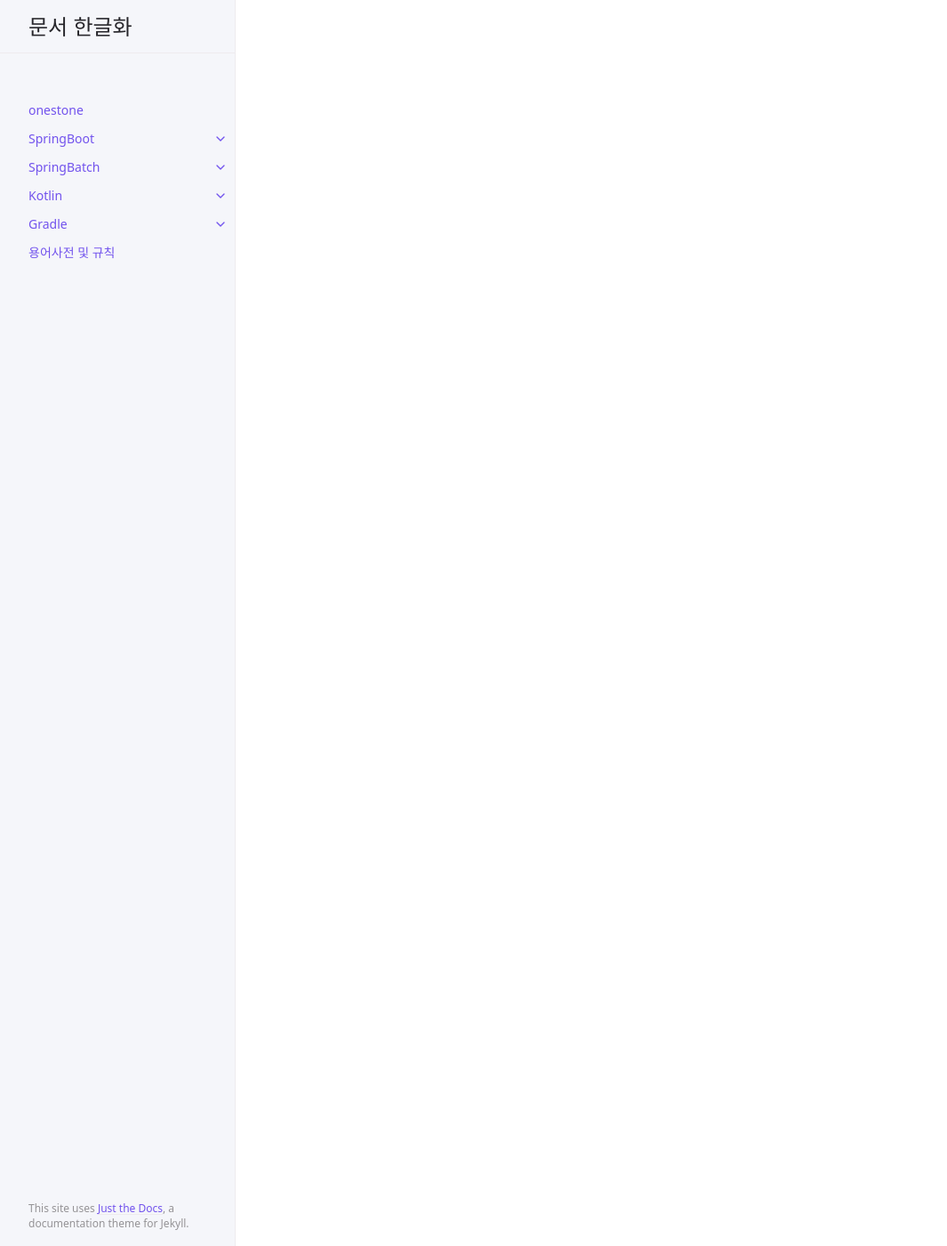
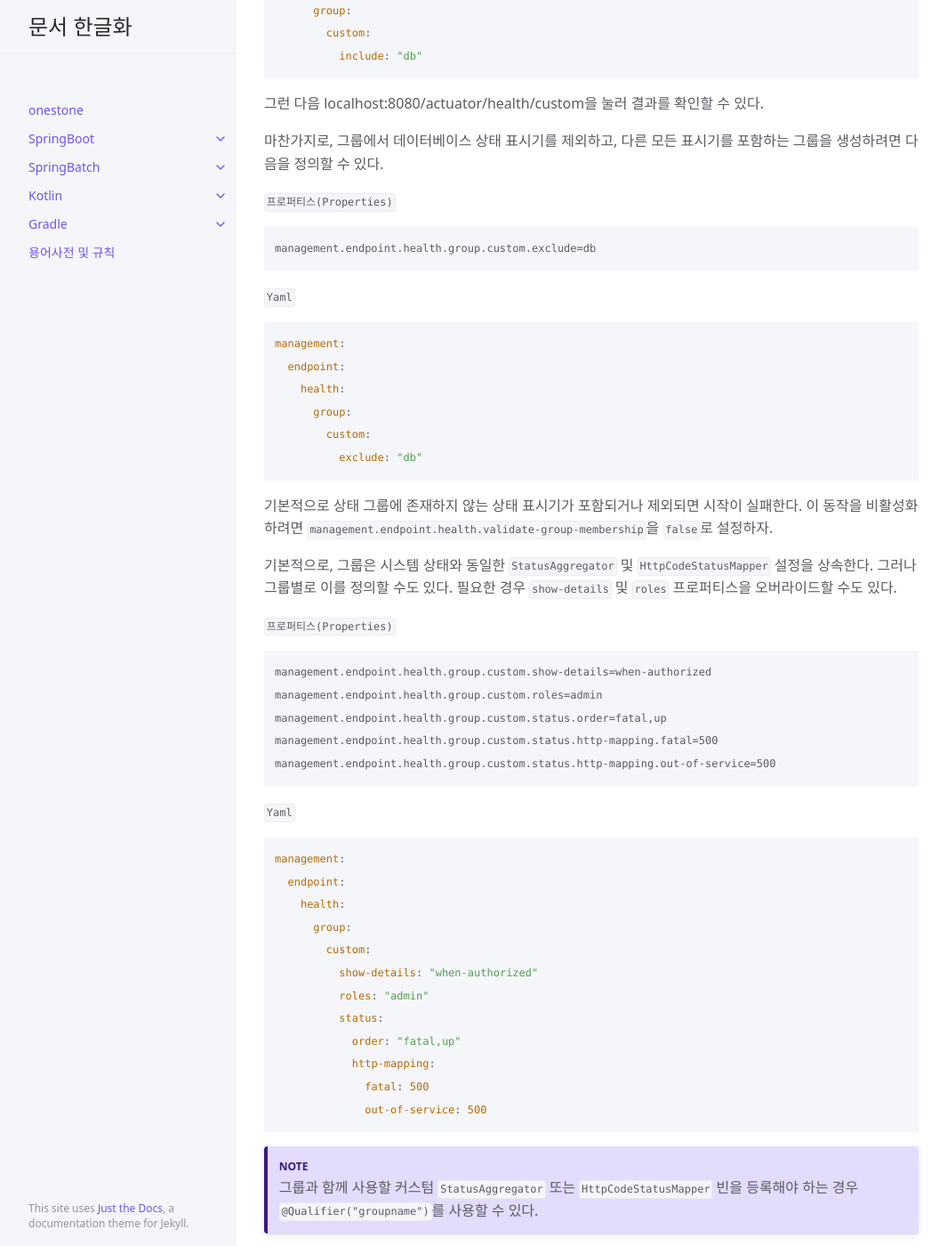
Before and after one commit to onestone9900/onestone9900.github.io, a Jekyll site: the page built from docs/spring_boot/3.1.1/spring_boot/13.production_ready_features.md, in a window 1280 px wide and 1400 px high, scrolled down 23953 px. Shown: the whole window at 89% size, without its empty margins (107-1172 px from the left). Built offline with Jekyll 4.4.1, drawn with Linux system fonts in a browser that asks for light colours; some of the changed text lies outside the part shown.

Commit message:
docs: spring boot - 자동 구성된 리액티브헬스인디케이터 상태 그룹(Auto-configured ReactiveHealthIndicators Health Groups)

````diff
--- a/docs/spring_boot/3.1.1/spring_boot/13.production_ready_features.md
+++ b/docs/spring_boot/3.1.1/spring_boot/13.production_ready_features.md
@@ -28,7 +28,7 @@ nav_order: 13
       - 13.2.8. 상태 정보(Health Information)
         - 헬스인디케이터 자동 구성(Auto-configured HealthIndicators)
         - 커스텀 헬스인디케이터 작성. 리액티브 헬스인디케이터(Writing Custom HealthIndicators. Reactive Health Indicators)
-        - 자동 구성된 ReactiveHealthIndicators 상태 그룹(Auto-configured ReactiveHealthIndicators Health Groups)
+        - 자동 구성된 리액티브헬스인디케이터 상태 그룹(Auto-configured ReactiveHealthIndicators Health Groups)
         - 데이터소스 상태(DataSource Health)
       - 13.2.9. Kubernetes Probes
         - Checking External State With Kubernetes Probes
@@ -691,7 +691,7 @@ Jersey를 사용하는 경우 범위 요청이 지원되지 않는다.
 |`readinessstate`|`ReadinessStateHealthIndicator`|"Readiness" 애플리케이션 가용성 상태를 노출한다.|
 
 
-### 커스텀 헬스인디케이터 작성. 리액티브 헬스인디케이터(Writing Custom HealthIndicators. Reactive Health Indicators)
+#### 커스텀 헬스인디케이터 작성. 리액티브 헬스인디케이터(Writing Custom HealthIndicators. Reactive Health Indicators)
 커스텀 상태 정보를 제공하기 위해 `HealthIndicator` 인터페이스를 구현하는 스프링 빈을 등록할 수 있다. `health()` 메서드 구현을 제공하고 `Health` 응답을 반환해야 한다. 상태 응답에는 상태가 포함되어야 하며 선택적으로 표시할 추가 세부 정보를 포함할 수 있다. 다음 코드는 샘플 `HealthIndicator` 구현을 보여준다.
 
 `자바`
@@ -743,7 +743,7 @@ class MyHealthIndicator : HealthIndicator {
 주어진 `HealthIndicator`의 식별자는 `HealthIndicator` 접미사가 없는 빈의 이름이다(존재하는 경우). 앞의 예에서 상태 정보는 my라는 항목에서 사용할 수 있다.
 
 {: .note}
-헬스 인디케이터(Health indicator)는 일반적으로 HTTP를 통해 호출되며 연결 시간이 초과되기 전에 응답해야 한다. 스프링 부트는 응답하는 데 10초 이상 걸리는 헬스 인디케이터에 대한 경고 메시지를 기록한다. 이 임계값을 구성하려면 `management.endpoint.health.logging.slow-indicator-threshold` 프로퍼티를 사용할 수 있다.
+상태 표시기(Health indicator)는 일반적으로 HTTP를 통해 호출되며 연결 시간이 초과되기 전에 응답해야 한다. 스프링 부트는 응답하는 데 10초 이상 걸리는 상태 표시기에 대한 경고 메시지를 기록한다. 이 임계값을 구성하려면 `management.endpoint.health.logging.slow-indicator-threshold` 프로퍼티를 사용할 수 있다.
 
 스프링 부트의 사전 정의된 상태 타입 외에도 `Health`는 새로운 시스템 상태를 나타내는 커스텀 상태를 반환할 수 있다. 이러한 경우 `StatusAggregator` 인터페이스의 커스텀 구현도 제공해야 한다. 또는 `management.endpoint.health.status.order` 구성 프로퍼티를 사용하여 기본 구현을 구성해야 한다.
 
@@ -796,3 +796,108 @@ management:
 |`OUT_OF_SERVICE`|`SERVICE_UNAVAILABLE` (`503`)|
 |`UP`|No mapping by default, so HTTP status is `200`|
 |`UNKNOWN`|No mapping by default, so HTTP status is `200`|
+
+
+#### 자동 구성된 리액티브헬스인디케이터 상태 그룹(Auto-configured ReactiveHealthIndicators Health Groups)
+적절한 경우 스프링 부트는 다음 리액티브헬스인디케이터(ReactiveHealthIndicator)를 자동 구성한다.
+
+|키|명칭|설명|
+|---|---|---|
+|`cassandra`|`CassandraDriverReactiveHealthIndicator`|카산드라 데이터베이스가 작동 중인지 확인한다.|
+|`couchbase`|`CouchbaseReactiveHealthIndicator`|카우치베이스 클러스터가 작동 중인지 확인한다.|
+|`elasticsearch`|`ElasticsearchReactiveHealthIndicator`|엘라스틱서치 클러스터가 작동 중인지 확인한다.|
+|`mongo`|`MongoReactiveHealthIndicator`|몽고 데이터베이스가 작동 중인지 확인한다.|
+|`neo4j`|`Neo4jReactiveHealthIndicator`|Neo4j 데이터베이스가 작동 중인지 확인한다.|
+|`redis`|`RedisReactiveHealthIndicator`|레디스 서버가 작동 중인지 확인한다.|
+
+{: .note}
+필요한 경우 리액티브 표시기(indicator)가 일반 표시기를 대체한다. 또한 명시적으로 처리되지 않은 헬스인디케이터(HealthIndicator)는 자동으로 래핑된다.
+
+##### 상태 그룹(Health Groups)
+상태 표시기를 다양한 목적으로 사용할 수 있는 그룹으로 구성하는 것이 유용한 경우가 있다.
+
+상태 표시기 그룹을 추가하려면 `management.endpoint.health.group.<name>` 특성을 사용하고, 포함하거나 제외할 상태 표시기 ID 목록을 지정할 수 있다. 예를 들어, 데이터베이스 상태 표시기만 포함하는 그룹을 생성하려면 다음을 정의할 수 있다.
+
+`프로퍼티스(Properties)`
+```
+management.endpoint.health.group.custom.include=db
+```
+
+`Yaml`
+```yaml
+management:
+  endpoint:
+    health:
+      group:
+        custom:
+          include: "db"
+```
+
+그런 다음 localhost:8080/actuator/health/custom을 눌러 결과를 확인할 수 있다.
+
+마찬가지로, 그룹에서 데이터베이스 상태 표시기를 제외하고, 다른 모든 표시기를 포함하는 그룹을 생성하려면 다음을 정의할 수 있다.
+
+`프로퍼티스(Properties)`
+```
+management.endpoint.health.group.custom.exclude=db
+```
+
+`Yaml`
+```yaml
+management:
+  endpoint:
+    health:
+      group:
+        custom:
+          exclude: "db"
+```
+
+기본적으로 상태 그룹에 존재하지 않는 상태 표시기가 포함되거나 제외되면 시작이 실패한다. 이 동작을 비활성화하려면 `management.endpoint.health.validate-group-membership`을 `false`로 설정하자.
+
+기본적으로, 그룹은 시스템 상태와 동일한 `StatusAggregator` 및 `HttpCodeStatusMapper` 설정을 상속한다. 그러나 그룹별로 이를 정의할 수도 있다. 필요한 경우 `show-details` 및 `roles` 프로퍼티스을 오버라이드할 수도 있다.
+
+`프로퍼티스(Properties)`
+```
+management.endpoint.health.group.custom.show-details=when-authorized
+management.endpoint.health.group.custom.roles=admin
+management.endpoint.health.group.custom.status.order=fatal,up
+management.endpoint.health.group.custom.status.http-mapping.fatal=500
+management.endpoint.health.group.custom.status.http-mapping.out-of-service=500
+```
+
+`Yaml`
+```yaml
+management:
+  endpoint:
+    health:
+      group:
+        custom:
+          show-details: "when-authorized"
+          roles: "admin"
+          status:
+            order: "fatal,up"
+            http-mapping:
+              fatal: 500
+              out-of-service: 500
+```
+
+{: .note}
+그룹과 함께 사용할 커스텀 `StatusAggregator` 또는 `HttpCodeStatusMapper` 빈을 등록해야 하는 경우 `@Qualifier("groupname")`를 사용할 수 있다.
+
+상태 그룹은 `CompositeHealthContributor`를 포함/제외할 수도 있다. `CompositeHealthContributor`의 특정 컴포넌트만 포함/제외할 수도 있다. 이는 다음과 같이 컴포넌트의 정규화된 이름을 사용하여 수행할 수 있다.
+
+```
+management.endpoint.health.group.custom.include="test/primary"
+management.endpoint.health.group.custom.exclude="test/primary/b"
+```
+
+
+위의 예제에서 커스텀 그룹에는 복합 테스트의 컴포넌트인 `primary`라는 이름의 `HealthContributor`가 포함된다. 여기서 기본 자체는 복합이며 이름이 primary인 `HealthContributor`는 커스텀 그룹에서 제외된다.
+
+상태 그룹은 기본 포트나 관리 포트의 추가 경로에서 사용할 수 있다. 이는 보안 목적으로 액추에이터 엔드포인트에 별도의 관리 포트를 사용하는 것이 일반적으로 쿠버네티스와 같은 클라우드 환경에서 유용하다. 별도의 포트를 사용하면 상태 확인에 성공하더라도 기본 애플리케이션이 제대로 작동하지 않을 수 있으므로 상태 확인을 신뢰할 수 없게 될 수 있다. 상태 그룹은 다음과 같은 추가 경로로 구성할 수 있다.
+
+```
+management.endpoint.health.group.live.additional-path="server:/healthz"
+```
+
+이렇게 하면 `/healthz`의 기본 서버 포트에서 라이브 상태 그룹을 사용할 수 있다. 접두사는 필수이며 `server:`(기본 서버 포트를 나타냄) 또는 `management:`(구성된 경우 관리 포트를 나타냄)이어야 한다. 경로는 단일 경로 세그먼트여야 한다.
````
Also changed, not shown: docs/grossary/index.md (+2 -0 lines), docs/spring_batch/5.0.2/5.configuring_and_running_a_job.md (+3 -3 lines).
